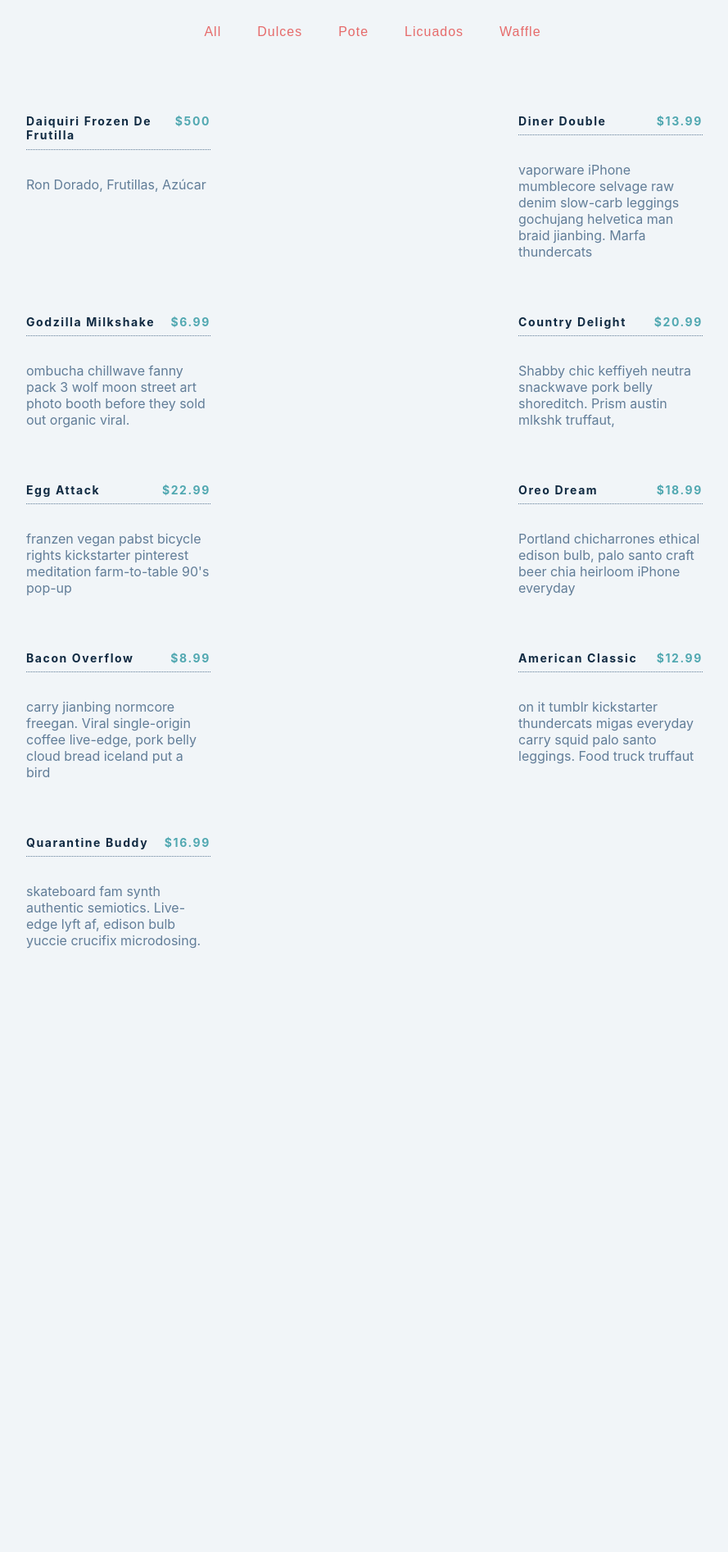
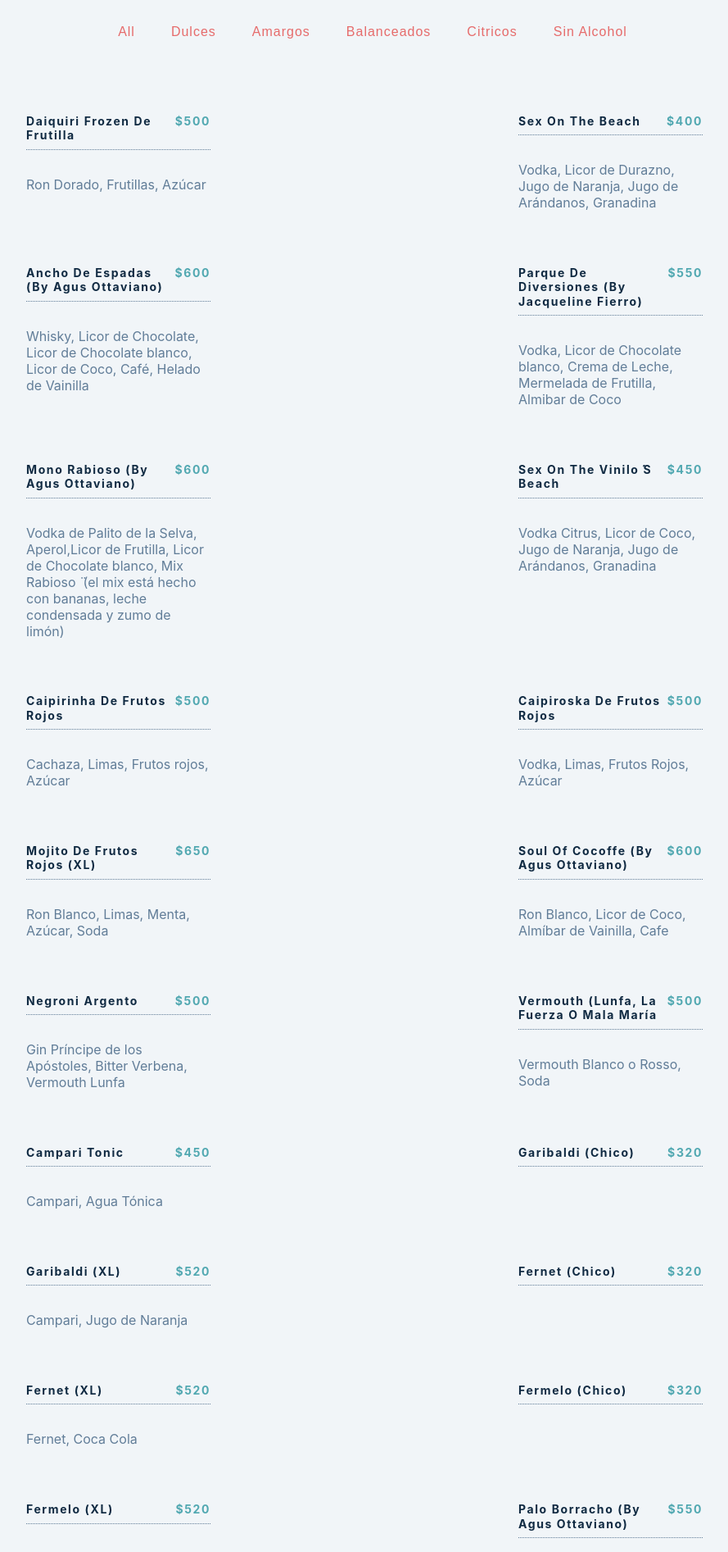
Before and after one commit to santiagocorbanini/menu-vinilo, a React (Create React App) app: page / in a window 1280 px wide. Shown: the part 360-2253 px from the top of the page at 82% size, without its empty margins (185-1074 px from the left). Before the commit the page ends 1597 px from the top, so only its background shows below. Built offline with nearby package versions, Linux system fonts and the light colour scheme.

Commit message:
subo data json con la lista de tragos

```diff
--- a/src/data.js
+++ b/src/data.js
@@ -6,70 +6,397 @@ const menu = [
     price: 500,
     img: './images/item-1.jpeg',
     desc: `Ron Dorado, Frutillas, Azúcar`,
+    nivel: 1,
   },
   {
     id: 2,
-    title: 'diner double',
-    category: 'pote',
-    price: 13.99,
+    title: 'Sex on the Beach',
+    category: 'dulces',
+    price: 400,
     img: './images/item-2.jpeg',
-    desc: `vaporware iPhone mumblecore selvage raw denim slow-carb leggings gochujang helvetica man braid jianbing. Marfa thundercats `,
+    desc: `Vodka, Licor de Durazno, Jugo de Naranja, Jugo de Arándanos, Granadina`,
+    nivel: 2,
   },
   {
     id: 3,
-    title: 'godzilla milkshake',
-    category: 'licuados',
-    price: 6.99,
-    img: './images/item-3.jpeg',
-    desc: `ombucha chillwave fanny pack 3 wolf moon street art photo booth before they sold out organic viral.`,
+    title: 'Ancho de Espadas (by Agus Ottaviano)',
+    category: 'dulces',
+    price: 600,
+    img: './images/item-2.jpeg',
+    desc: `Whisky, Licor de Chocolate, Licor de Chocolate blanco, Licor de Coco, Café, Helado
+    de Vainilla`,
+    nivel: 2,
   },
   {
     id: 4,
-    title: 'country delight',
-    category: 'waffle',
-    price: 20.99,
-    img: './images/item-4.jpeg',
-    desc: `Shabby chic keffiyeh neutra snackwave pork belly shoreditch. Prism austin mlkshk truffaut, `,
+    title: 'Parque de Diversiones (by Jacqueline Fierro)',
+    category: 'dulces',
+    price: 550,
+    img: './images/item-2.jpeg',
+    desc: `Vodka, Licor de Chocolate blanco, Crema de Leche, Mermelada de Frutilla, Almibar
+    de Coco`,
+    nivel: 2,
   },
   {
     id: 5,
-    title: 'egg attack',
-    category: 'pote',
-    price: 22.99,
-    img: './images/item-5.jpeg',
-    desc: `franzen vegan pabst bicycle rights kickstarter pinterest meditation farm-to-table 90's pop-up `,
+    title: 'Mono Rabioso (by Agus Ottaviano)',
+    category: 'dulces',
+    price: 600,
+    img: './images/item-2.jpeg',
+    desc: `Vodka de Palito de la Selva, Aperol,Licor de Frutilla, Licor de Chocolate blanco, Mix
+    ̈Rabioso ̈ (el mix está hecho con bananas, leche condensada y zumo de limón)`,
+    nivel: 4,
   },
   {
     id: 6,
-    title: 'oreo dream',
-    category: 'licuados',
-    price: 18.99,
-    img: './images/item-6.jpeg',
-    desc: `Portland chicharrones ethical edison bulb, palo santo craft beer chia heirloom iPhone everyday`,
+    title: 'Sex on the Vinilo ́s Beach',
+    category: 'dulces',
+    price: 450,
+    img: './images/item-2.jpeg',
+    desc: `Vodka Citrus, Licor de Coco, Jugo de Naranja, Jugo de Arándanos, Granadina`,
+    nivel: 2,
   },
   {
     id: 7,
-    title: 'bacon overflow',
-    category: 'waffle',
-    price: 8.99,
-    img: './images/item-7.jpeg',
-    desc: `carry jianbing normcore freegan. Viral single-origin coffee live-edge, pork belly cloud bread iceland put a bird `,
+    title: 'Caipirinha de Frutos Rojos',
+    category: 'dulces',
+    price: 500,
+    img: './images/item-2.jpeg',
+    desc: `Cachaza, Limas, Frutos rojos, Azúcar`,
+    nivel: 3,
   },
   {
     id: 8,
-    title: 'american classic',
-    category: 'pote',
-    price: 12.99,
-    img: './images/item-8.jpeg',
-    desc: `on it tumblr kickstarter thundercats migas everyday carry squid palo santo leggings. Food truck truffaut  `,
+    title: 'Caipiroska de Frutos Rojos',
+    category: 'dulces',
+    price: 500,
+    img: './images/item-2.jpeg',
+    desc: `Vodka, Limas, Frutos Rojos, Azúcar`,
+    nivel: 3,
   },
   {
     id: 9,
-    title: 'quarantine buddy',
-    category: 'licuados',
-    price: 16.99,
-    img: './images/item-9.jpeg',
-    desc: `skateboard fam synth authentic semiotics. Live-edge lyft af, edison bulb yuccie crucifix microdosing.`,
+    title: 'Mojito de Frutos Rojos (XL)',
+    category: 'dulces',
+    price: 650,
+    img: './images/item-2.jpeg',
+    desc: `Ron Blanco, Limas, Menta, Azúcar, Soda`,
+    nivel: 3,
+  },
+  {
+    id: 10,
+    title: 'Soul of Cocoffe (by Agus Ottaviano)',
+    category: 'dulces',
+    price: 600,
+    img: './images/item-2.jpeg',
+    desc: `Ron Blanco, Licor de Coco, Almíbar de Vainilla, Cafe`,
+    nivel: 4,
+  },
+
+  {
+    id: 11,
+    title: 'Negroni Argento',
+    category: 'amargos',
+    price: 500,
+    img: './images/item-2.jpeg',
+    desc: `Gin Príncipe de los Apóstoles, Bitter Verbena, Vermouth Lunfa`,
+    nivel: 4,
+  },
+  {
+    id: 12,
+    title: 'Vermouth (Lunfa, La Fuerza o Mala María',
+    category: 'amargos',
+    price: 500,
+    img: './images/item-2.jpeg',
+    desc: `Vermouth Blanco o Rosso, Soda`,
+    nivel: 2,
+  },
+  {
+    id: 13,
+    title: 'Campari Tonic',
+    category: 'amargos',
+    price: 450,
+    img: './images/item-2.jpeg',
+    desc: `Campari, Agua Tónica`,
+    nivel: 2,
+  },
+  {
+    id: 14,
+    title: 'Garibaldi (Chico)',
+    category: 'amargos',
+    price: 320,
+    img: './images/item-2.jpeg',
+    desc: ``,
+    nivel: 0,
+  },
+  {
+    id: 15,
+    title: 'Garibaldi (XL)',
+    category: 'amargos',
+    price: 520,
+    img: './images/item-2.jpeg',
+    desc: `Campari, Jugo de Naranja`,
+    nivel: 2,
+  },
+  {
+    id: 16,
+    title: 'Fernet (Chico)',
+    category: 'amargos',
+    price: 320,
+    img: './images/item-2.jpeg',
+    desc: ``,
+    nivel: 0,
+  },
+  {
+    id: 17,
+    title: 'Fernet (XL)',
+    category: 'amargos',
+    price: 520,
+    img: './images/item-2.jpeg',
+    desc: `Fernet, Coca Cola`,
+    nivel: 2,
+  },
+  {
+    id: 18,
+    title: 'Fermelo (Chico)',
+    category: 'amargos',
+    price: 320,
+    img: './images/item-2.jpeg',
+    desc: ``,
+    nivel: 0,
+  },
+  {
+    id: 19,
+    title: 'Fermelo (XL)',
+    category: 'amargos',
+    price: 520,
+    img: './images/item-2.jpeg',
+    desc: `Fernet, Schweppes de pomelo`,
+    nivel: 2,
+  },
+  {
+    id: 20,
+    title: 'Palo Borracho (by Agus Ottaviano)',
+    category: 'amargos',
+    price: 550,
+    img: './images/item-2.jpeg',
+    desc: `Gin, Pineral, Campari, Almíbar Simple, Jugo de Pomelo, Soda`,
+    nivel: 3,
+  },
+  {
+    id: 21,
+    title: 'Italian Job',
+    category: 'amargos',
+    price: 400,
+    img: './images/item-2.jpeg',
+    desc: `Licor de Café, Amaretto, Café, Crema de Leche`,
+    nivel: 2,
+  },
+  {
+    id: 22,
+    title: 'Aperol Spritz',
+    category: 'amargos',
+    price: 550,
+    img: './images/item-2.jpeg',
+    desc: `Aperol, Champagne, Soda`,
+    nivel: 2,
+  },
+  {
+    id: 23,
+    title: 'Wesley (London Dry)',
+    category: 'amargos',
+    price: 800,
+    img: './images/item-2.jpeg',
+    desc: `Wesley nos trae desde Bariloche dos variedades de Gin: el clásico London
+    Dry (con 43% de graduación alcohólica🥴) en el que sobresale el aroma a
+    enebro y otro London Dry (también con 43% de graduación alcohólica)
+    infusionado con frambuesas y cassis. Elegí el que más te guste.`,
+    nivel: 0,
+  },
+  {
+    id: 23,
+    title: 'Restinga (London Dry)',
+    category: 'amargos',
+    price: 600,
+    img: './images/item-2.jpeg',
+    desc: `Este Gin marplatense es un London Dry con una pequeña vuelta de tuerca,
+    en el primer sorbo vas a notar el enebro, el cardamomo y el laurel (entre
+    otros ingredientes) que pueden asemejarse a un leve dulzor, pero al final te
+    vas a encontrar con el amargor y el trago seco, típico de un London Dry.`,
+    nivel: 0,
+  },
+  {
+    id: 24,
+    title: 'Poción Multijugos (By Agus Ottaviano)',
+    category: 'balanceados',
+    price: 450,
+    img: './images/item-2.jpeg',
+    desc: `Gancia, Almíbar de Remolacha, Zumo de limón, Sandía`,
+    nivel: 1,
+  },
+  {
+    id: 25,
+    title: 'Caipirinha',
+    category: 'balanceados',
+    price: 450,
+    img: './images/item-2.jpeg',
+    desc: `Cachaza, Limas, Azúcar`,
+    nivel: 3,
+  },
+  {
+    id: 26,
+    title: 'Caipiroska',
+    category: 'balanceados',
+    price: 450,
+    img: './images/item-2.jpeg',
+    desc: `Vodka, Limas, Azúcar`,
+    nivel: 3,
+  },
+  {
+    id: 27,
+    title: 'Caipirinha de Maracuyá',
+    category: 'balanceados',
+    price: 500,
+    img: './images/item-2.jpeg',
+    desc: `Cachaza, Limas, Maracuyá, Azúcar`,
+    nivel: 3,
+  },
+  {
+    id: 28,
+    title: 'Caipiroska de Maracuyá',
+    category: 'balanceados',
+    price: 500,
+    img: './images/item-2.jpeg',
+    desc: `Vodka, Limas, MAracuyá, Azúcar`,
+    nivel: 3,
+  },
+  {
+    id: 29,
+    title: 'Mojito (XL)',
+    category: 'balanceados',
+    price: 600,
+    img: './images/item-2.jpeg',
+    desc: `Ron Blanco, Limas, Menta, Azúcar, Soda`,
+    nivel: 3,
+  },
+  {
+    id: 30,
+    title: 'Mojito de Maracuyá (XL)',
+    category: 'balanceados',
+    price: 650,
+    img: './images/item-2.jpeg',
+    desc: `Ron Blanco, Limas, Maracuyá, Menta, Azúcar`,
+    nivel: 3,
+  },
+  {
+    id: 31,
+    title: 'Té de Cazador',
+    category: 'balanceados',
+    price: 550,
+    img: './images/item-2.jpeg',
+    desc: `Jägermeister, Té negro, Mermelada de Naranja, Zumo de Limon, Azúcar`,
+    nivel: 4,
+  },
+  {
+    id: 32,
+    title: 'Better Call Saúl (by Agus Ottaviano)',
+    category: 'balanceados',
+    price: 470,
+    img: './images/item-2.jpeg',
+    desc: `Tequila, Campari, Miel, Almíbar de Jengibre, Zumo de Limón, Jugo de Pomelo`,
+    nivel: 4,
+  },
+  {
+    id: 33,
+    title: 'AstraZeneca (by Agus Ottaviano)',
+    category: 'balanceados',
+    price: 600,
+    img: './images/item-2.jpeg',
+    desc: `Tequila, Gancia, Licor de Kiwi, Licor de Menta, Almíbar especial de Palta,
+    Zumo de Limón, Soda (2da Dosis: Jeringa con Tequila)`,
+    nivel: 5,
+  },
+  {
+    id: 34,
+    title: 'Cynar Julep (XL)',
+    category: 'balanceados',
+    price: 650,
+    img: './images/item-2.jpeg',
+    desc: `Cynar, Limas, Menta, Azúcar, Agua Tónica de Pomelo`,
+    nivel: 3,
+  },
+  {
+    id: 35,
+    title: 'Cuba Libre (Chico)',
+    category: 'balanceados',
+    price: 350,
+    img: './images/item-2.jpeg',
+    desc: ``,
+    nivel: 0,
+  },
+  {
+    id: 36,
+    title: 'Cuba Libre (XL)',
+    category: 'balanceados',
+    price: 650,
+    img: './images/item-2.jpeg',
+    desc: `Ron Dorado, Zumo de Limón, Coca Cola`,
+    nivel: 2,
+  },
+  {
+    id: 37,
+    title: 'Gancia (Chico)',
+    category: 'balanceados',
+    price: 320,
+    img: './images/item-2.jpeg',
+    desc: ``,
+    nivel: 0,
+  },
+  {
+    id: 38,
+    title: 'Gancia (XL)',
+    category: 'balanceados',
+    price: 520,
+    img: './images/item-2.jpeg',
+    desc: `Gancia, Sprite, Limón`,
+    nivel: 1,
+  },
+  {
+    id: 39,
+    title: 'Gancia Batido',
+    category: 'citricos',
+    price: 400,
+    img: './images/item-2.jpeg',
+    desc: `Gancia, Zumo de Limón, Almíbar Simple`,
+    nivel: 0,
+  },
+  {
+    id: 40,
+    title: 'Fiona (by Jacqueline Fierro)',
+    category: 'citricos',
+    price: 550,
+    img: './images/item-2.jpeg',
+    desc: `Gin, Zumo de Limón, Almíbar Simple, Jengibre, Menta`,
+    nivel: 0,
+  },
+  {
+    id: 41,
+    title: 'Cítrico',
+    category: 'sin alcohol',
+    price: 420,
+    img: './images/item-2.jpeg',
+    desc: `Terma Citrus, Zumo de limón, Almíbar de Jengibre, Agua Tónica`,
+    nivel: 0,
+  },
+  {
+    id: 42,
+    title: 'Dulce',
+    category: 'sin alcohol',
+    price: 420,
+    img: './images/item-2.jpeg',
+    desc: `Pulpa de Frutilla, Jugo de Arándanos, Jugo de Naranja, Almíbar de Pomelo -
+    Naranja - Anís, Agua Tónica de Pomelo`,
+    nivel: 0,
   },
 ];
 export default menu;
```
